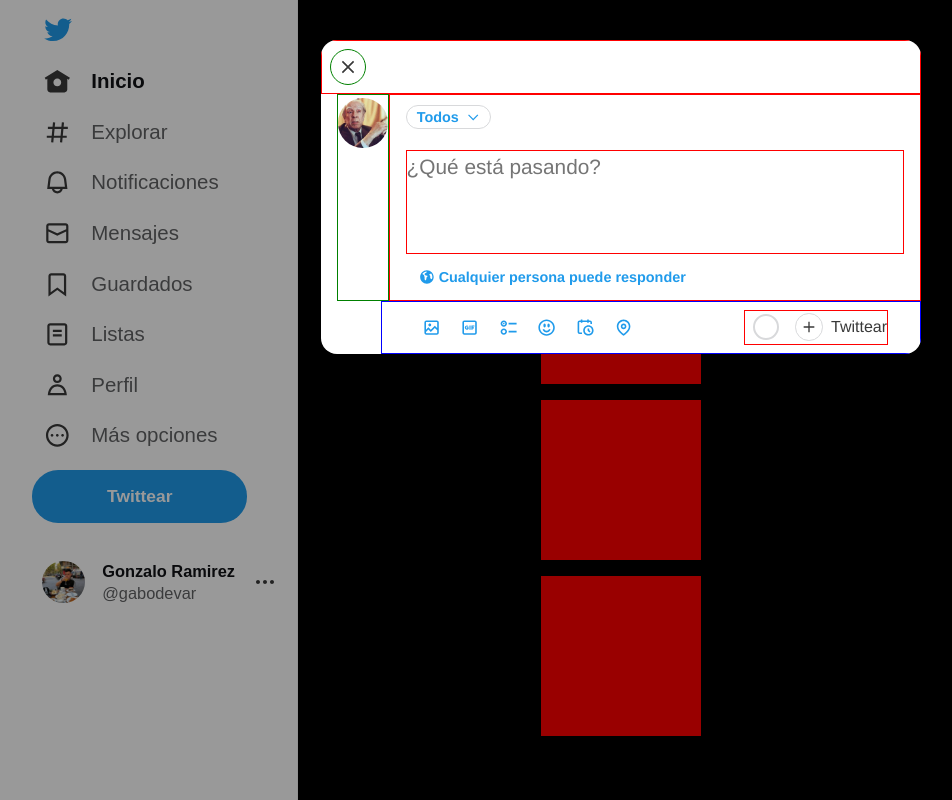
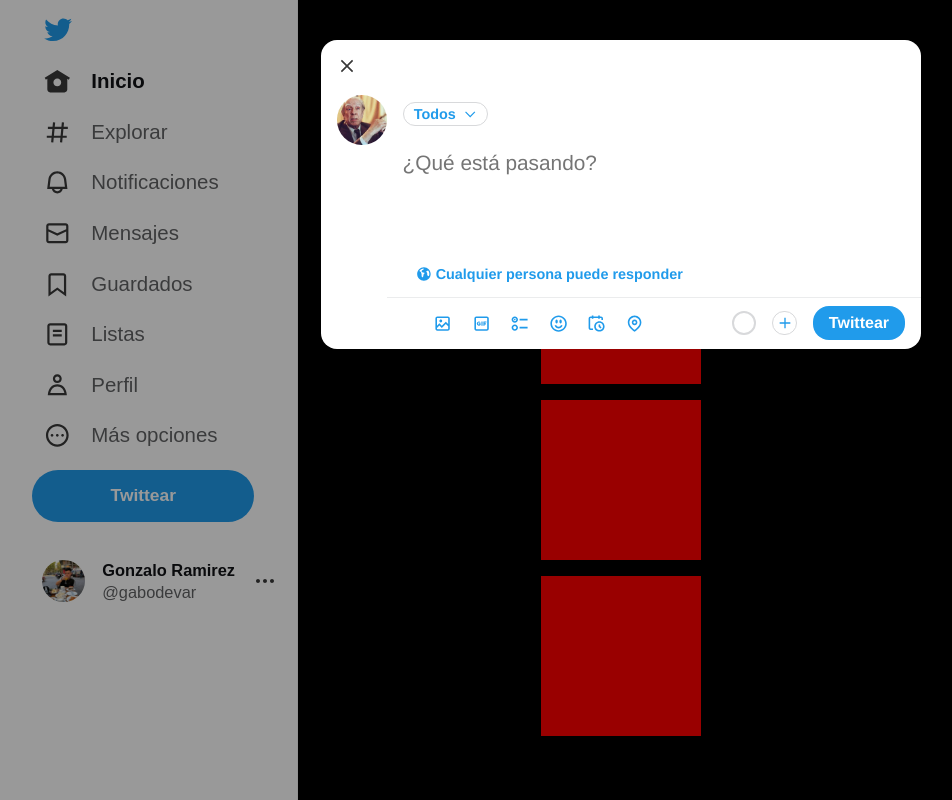
Before and after one commit to gabodev-ar/clonetwitter, a website built with webpack: page src/public/index.html in a window 1280 px wide. Both pictures are taken after a click on the button "Twittear". Shown: the whole page, without its empty margins (19-971 px from the left). Built offline with nearby package versions, Linux system fonts and the light colour scheme; files whose address does not match are found by name; a web font is replaced by a local one.

Commit message:
Finalizada la maquetación del componente modal

```diff
--- a/src/app/components/modal.js
+++ b/src/app/components/modal.js
@@ -1,6 +1,10 @@
-const textArea    = document.getElementById('input-tweet');
-const modal       = document.querySelector('.modal');
-const modalHeader = document.querySelector('.modal__header');
+const textArea    = document.getElementById('input-tweet'),
+      modal       = document.querySelector('.modal'),
+      modalCover  = document.getElementById('modalCover'),
+      modalHeader = document.querySelector('.modal__header'),
+      modalClose  = document.getElementById('modalClose'),
+      twittearBtn = document.getElementById('twittearBtn');
+
 
 //Auto-resize input Tweet
 const autoResize = ()=>{
@@ -11,15 +15,32 @@
 textArea.addEventListener('input', autoResize);
 
 //Scroll Background Header
-
 const scrollBackground = ()=>{
 
     console.log(modal.scrollTop);
 
-    (modal.scrollTop > 0) ?
-        modalHeader.classList.add('modal__header--active') :
+    if(modal.scrollTop > 0){
+        modalHeader.classList.add('modal__header--active');
+    }else {
         modalHeader.classList.remove('modal__header--active');
+    };
 
 };
 
 modal.addEventListener('scroll', scrollBackground);
+
+//Action button Twittear
+const showModal = (e)=>{
+    e.preventDefault();
+    modalCover.classList.add('cover--active');
+    modal.classList.add('modal--active')
+}
+
+const hiddenModal = ()=>{
+    modalCover.classList.remove('cover--active');
+    modal.classList.remove('modal--active');
+}
+
+twittearBtn.addEventListener('click', showModal);
+modalClose.addEventListener('click', hiddenModal);
+modalCover.addEventListener('click', hiddenModal);
--- a/src/public/index.html
+++ b/src/public/index.html
@@ -62,9 +62,9 @@
             </ul>
 
             <div class="header__twittear twittear">
-              <a class="twittear__a" href="#">
+              <button class="twittear__btn" id="twittearBtn">
                 <span class="twittear__label">Twittear</span>
-              </a>
+              </button>
             </div>
         </nav>
 
@@ -86,10 +86,11 @@
       </div>
     </header>
 
-    <div class="cover">
+    <div class="cover" id="modalCover"></div>
+
     <div class="modal">
       <div class="modal__header">
-          <div class="modal__close">
+        <div class="modal__close" id="modalClose">
           <svg class="modal__xmark" viewBox="0 0 24 24" aria-hidden="true"><g><path d="M10.59 12L4.54 5.96l1.42-1.42L12 10.59l6.04-6.05 1.42 1.42L13.41 12l6.05 6.04-1.42 1.42L12 13.41l-6.04 6.05-1.42-1.42L10.59 12z"></path></g></svg>
         </div>
       </div>
@@ -141,7 +142,6 @@
         </div>
       </div>
     </div>
-    </div>
 
     <main>
         <div class="cajas"></div>
--- a/src/style/partials/_global.scss
+++ b/src/style/partials/_global.scss
@@ -4,7 +4,7 @@
  $color-font-sec   : #111216;
  $color-hover-pry  : rgba(15, 20, 25, 0.1);
  $color-hover-sec  : rgba(29, 155, 240, 0.1);
- $color-hover-btn  : rgb(16, 140, 216);
+ $color-hover-btn  : rgb(26, 140, 216);
  $color-grey       : #f2f2f2;
  $color-cover      : rgba(0, 0, 0, 0.4);
  $color-modal      : #4698d0;
--- a/src/style/partials/_header.scss
+++ b/src/style/partials/_header.scss
@@ -91,11 +91,9 @@
     margin-top: .5em;
     border-radius: 1.5em;
 
-    &__a{
-        display: flex;
-        justify-content: center;
-        padding: .89em 4.3em;
-        *border: 1px solid red;
+    &__btn{
+        padding: .9em 4.5em;
+        cursor: pointer;
     }
 
     &__label{
--- a/src/style/partials/_modal.scss
+++ b/src/style/partials/_modal.scss
@@ -4,25 +4,30 @@
     width: 100vw;
     height: 100vh;
     position: fixed;
-    display: grid;
+    display: none;
     place-items: center;
     top: 0;
     left: 0;
     right: 0;
     bottom: 0;
     background-color: $color-cover;
-    z-index: 2;
+    z-index: 1;
 }
 
 .modal{
     width: mixinfunc.em(600);
-    *min-height: 20em;
     max-height: 90vh;
+    display: none;
+    flex-direction: column;
     position: absolute;
     top: 5%;
+    left: 0;
+    right: 0;
+    margin: 0 auto;
     border-radius: 1em;
     background-color: #FFFFFF;
-    overflow-y: scroll;
+    overflow-y: auto;
+    z-index: 2;
 
     &__header{
         width: 100%;
@@ -32,7 +37,6 @@
         left: 0;
         align-items: center;
         padding: .5em 0;
-        border: 1px solid red;
     }
 
     &__header--active{
@@ -48,7 +52,6 @@
         place-items: center;
         cursor: pointer;
         margin-left: .5em;
-        border: 1px solid green;
     }
 
     &__close:hover{
@@ -69,7 +72,6 @@
     &__profile{
         width: max-content;
         margin-left: 1em;
-        border: 1px solid green;
     }
 
     &__img{
@@ -83,7 +85,6 @@
         width: 100%;
         border-bottom: 1px solid rgba(216, 217, 219, .5);
         padding: 0 1em .5em 1em;
-        border: 1px solid red;
     }
 
     &__all{
@@ -121,7 +122,6 @@
         line-height: 1.5em;
         outline: none;
         resize: none;
-        border: 1px solid red;
         white-space: pre-wrap;
         overflow-wrap: break-word;
         overflow-y: hidden;
@@ -161,12 +161,11 @@
     }
 
     &__box{
-        width: 90%;
         display: flex;
         flex-direction: row;
         justify-content: space-between;
-        padding: .5em 2em;
-        border: 1px solid blue;
+        padding: .5em 1em;
+        gap: 4.5em;
     }
 
     &__ul{
@@ -197,19 +196,18 @@
         flex-direction: row;
         align-items: center;
         margin: 0;
-        border: 1px solid red;
     }
 
     &__spinner{
-        width: 1.65em;
-        height: 1.65em;
+        width: 1.5em;
+        height: 1.5em;
         border-radius: 50%;
         border: 2px solid $color-modal-line;
         margin: 0 .5em;
     }
 
     &__addtweet{
-        padding: .3em;
+        padding: .2em;
         border-radius: 50%;
         border: 1px solid $color-modal-line;
         cursor: pointer;
@@ -223,12 +221,28 @@
     &__add{
         width: 1em;
         height: 1em;
+        color: $color-primary;
     }
 
     &__twettear{
+        padding: .5em 1em;
+        color: #FFFFFF;
+        font-weight: 700;
+        border-radius: 1em;
+        margin-left: .5em;
+        background-color: $color-primary;
+        cursor: pointer;
+    }
 
+    &__twettear:hover{
+        background-color: $color-hover-btn;
     }
 }
 
-.modal::-webkit-scrollbar{
+.cover--active{
+    display: grid;
 }
+
+.modal--active{
+    display: flex;
+}
```
Lines whose indentation alone changed are shown as unchanged.
